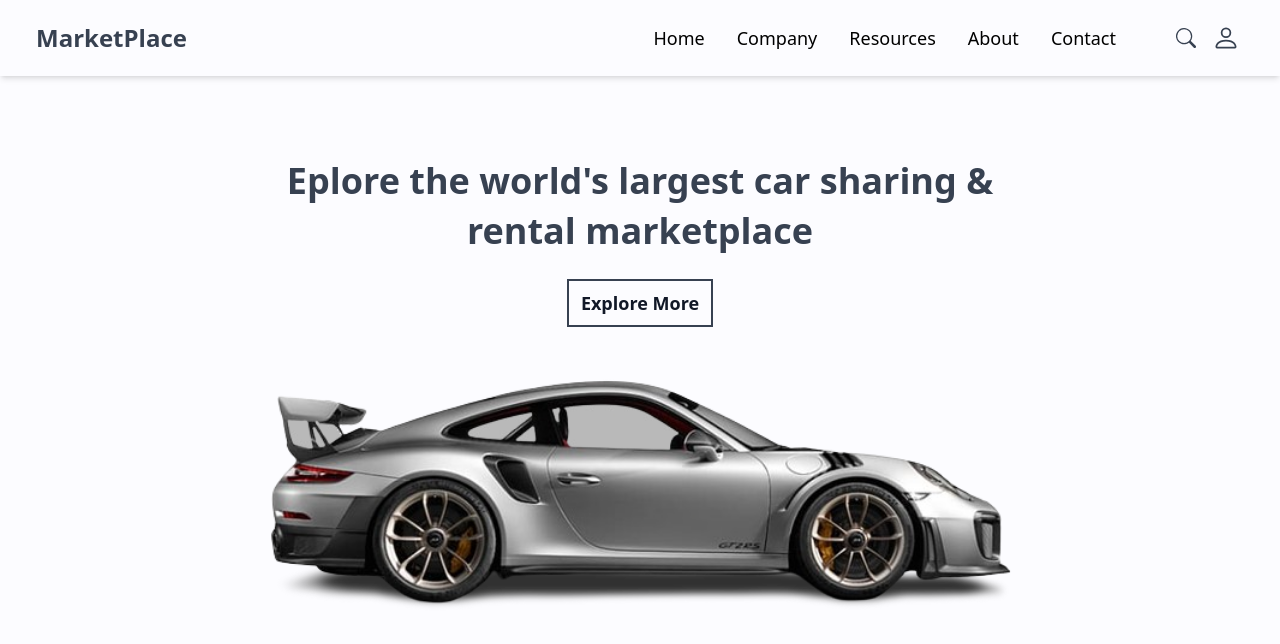
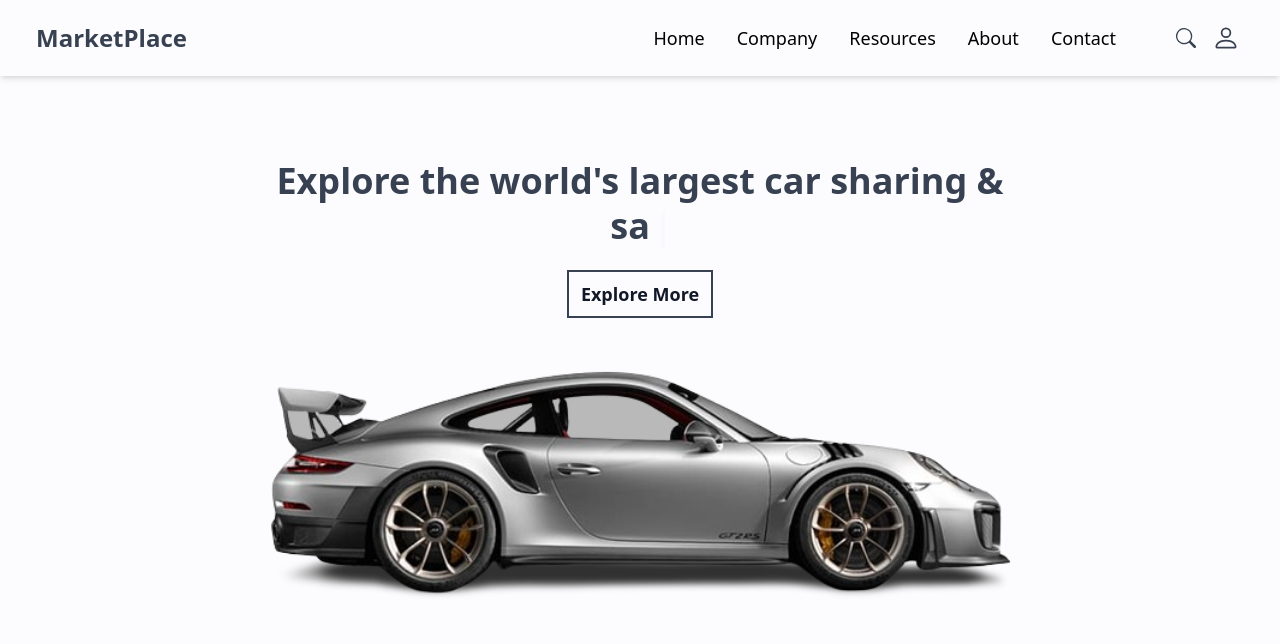
Before and after one commit to Dev-with-Osm/mern-marketplace-app, a React (Vite) app in the folder client/: page / in a window 1280 px wide. Shown: the top 644 px of the page. Built offline with nearby package versions, Linux system fonts and the light colour scheme.

Commit message:
add type writer

```diff
--- a/client/package.json
+++ b/client/package.json
@@ -13,7 +13,8 @@
     "react": "^18.2.0",
     "react-dom": "^18.2.0",
     "react-icons": "^5.0.1",
-    "react-router-dom": "^6.22.3"
+    "react-router-dom": "^6.22.3",
+    "react-simple-typewriter": "^5.0.1"
   },
   "devDependencies": {
     "@types/react": "^18.2.64",
--- a/client/src/pages/HomePage.jsx
+++ b/client/src/pages/HomePage.jsx
@@ -1,19 +1,29 @@
 import React from "react";
 import carHome from "../assets/porscherb.png";
+import { useTypewriter, Cursor } from "react-simple-typewriter";
 
 export default function HomePage() {
+  const [typeEffect] = useTypewriter({
+    words: ["rental marketplace", "sales marketplace"],
+    loop: true, // Specify loop as true to cycle through the words continuously
+    typeSpeed: 120,
+    deleteSpeed: 80,
+  });
+
   return (
-    <div className=" flex flex-col items-center justify-center">
+    <div className="flex flex-col items-center justify-center">
       <div className="flex flex-col justify-center items-center px-3">
-        <h1 className="text-2xl md:text-4xl text-center md:leading-snug  mt-20 font-semibold text-gray-700">
-          Eplore the world's largest car sharing &{" "}
-          <br className="hidden md:block" /> rental marketplace
+        <h1 className="text-2xl md:text-4xl text-center md:leading-snug mt-20 font-semibold text-gray-700">
+          Explore the world's largest car sharing &{" "}
+        </h1>
+        <h1 className="text-2xl md:text-4xl text-center font-semibold text-gray-700">
+          <span className="font-semibold">{typeEffect}</span>
+          <Cursor />
         </h1>
         <button className="border-2 border-gray-700 text-lg font-semibold px-3 py-2 my-6 hover:bg-gray-700 hover:text-white ease-in-out duration-200">
           Explore More
         </button>
       </div>
-
       <img src={carHome} className="md:w-[800px]" alt="" />
     </div>
   );
```
Also changed, not shown: 1 other file (tests, documents, lock files or other folders).
